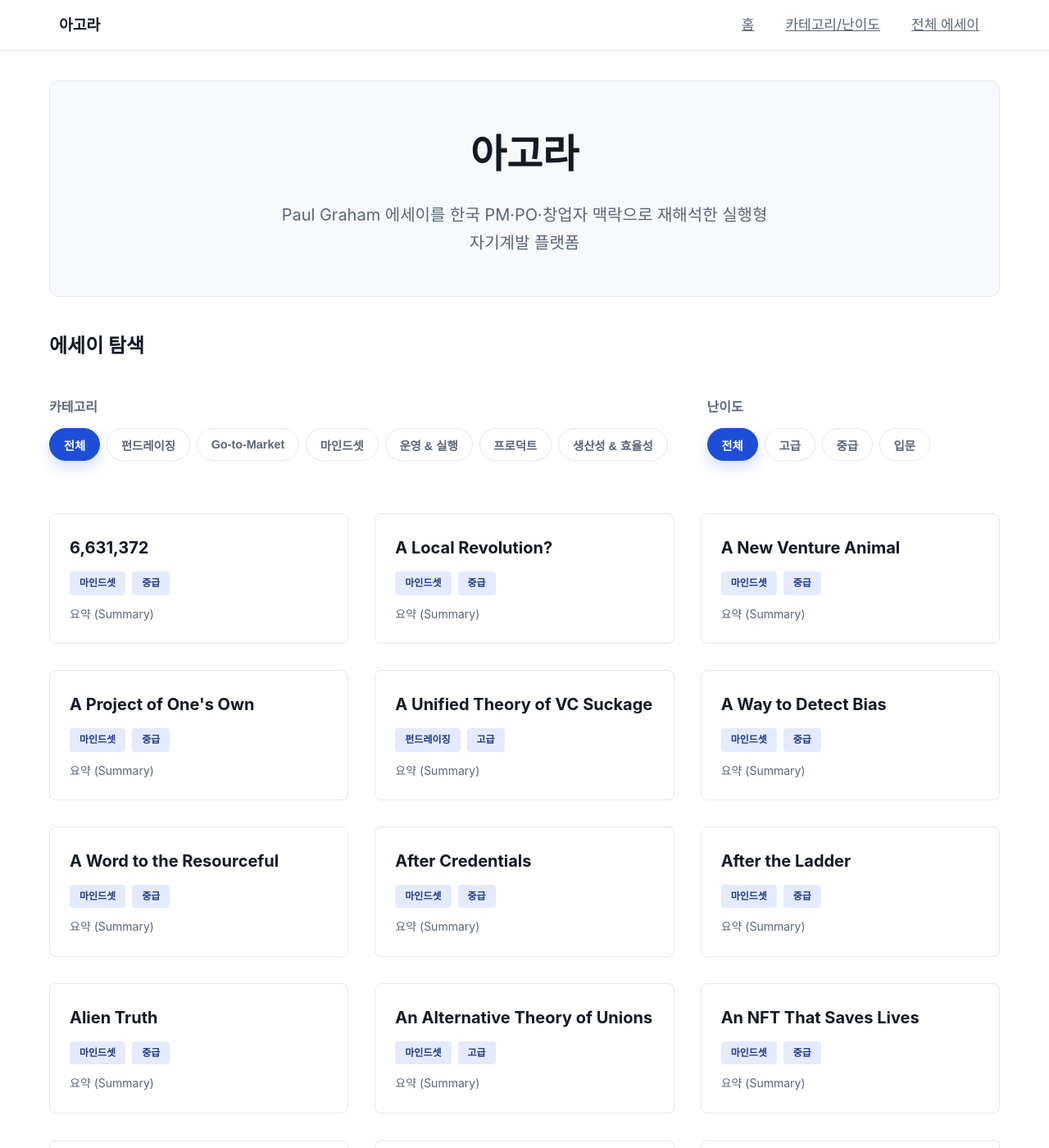
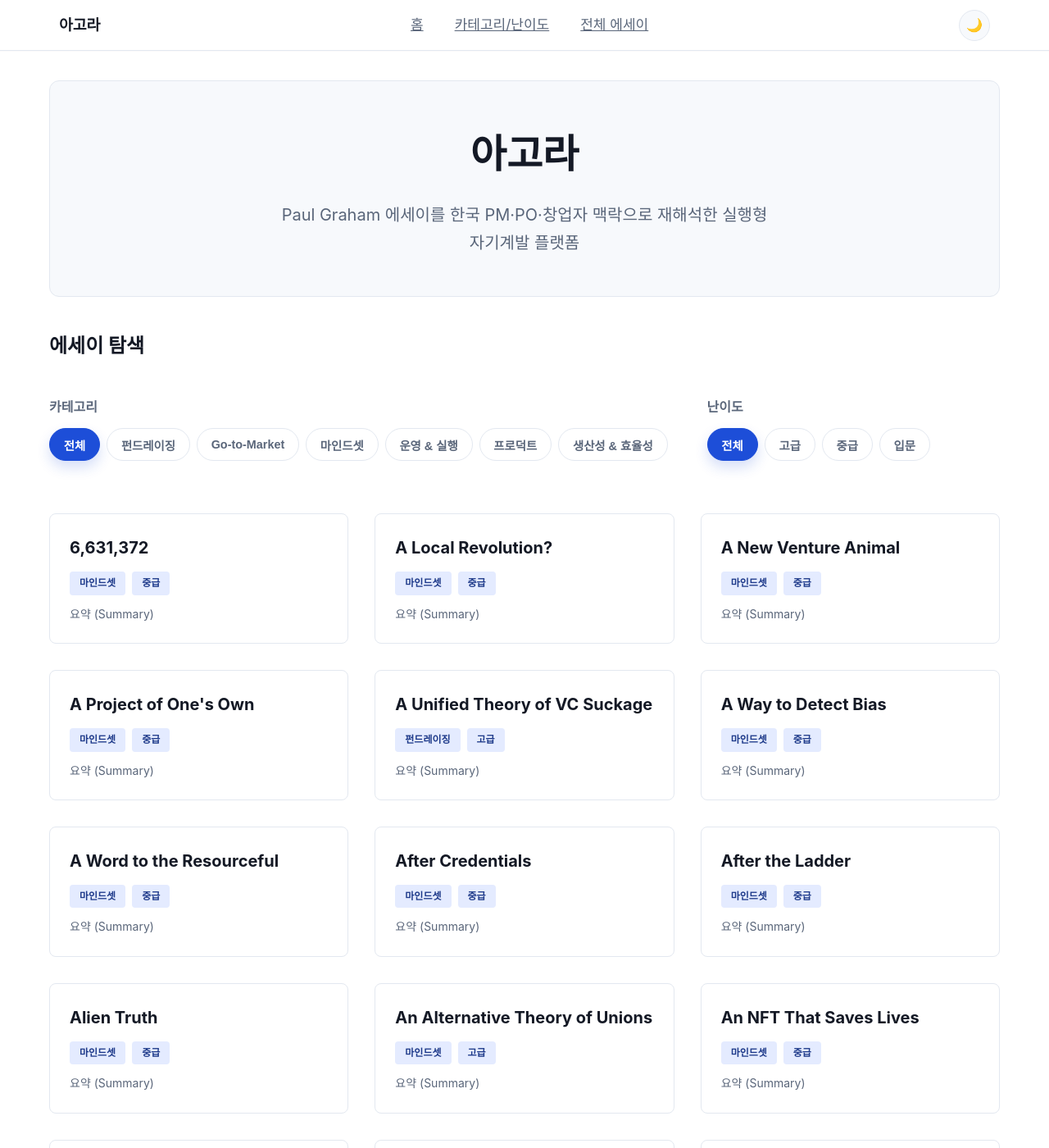
Before and after one commit to arenga/YC, a Jekyll site: the page built from blog/index.html, in a window 1280 px wide and 1400 px high. Shown: the whole window at 82% size. Built offline with Jekyll 4.4.1, drawn with Linux system fonts in a browser that asks for light colours; some web fonts are replaced.

Commit message:
feat: add light/dark theme toggle

```diff
--- a/blog/_layouts/default.html
+++ b/blog/_layouts/default.html
@@ -1,5 +1,5 @@
 <!DOCTYPE html>
-<html lang="ko">
+<html lang="ko" data-theme="light">
 <head>
   <meta charset="UTF-8">
   <meta name="viewport" content="width=device-width, initial-scale=1.0">
@@ -16,6 +16,9 @@
         <a href="{{ '/' | relative_url }}">홈</a>
         <a href="{{ '/' | relative_url }}#filters">카테고리/난이도</a>
         <a href="{{ '/essays/' | relative_url }}">전체 에세이</a>
+      </div>
+      <div class="nav-actions">
+        <button id="theme-toggle" class="theme-toggle" type="button" aria-pressed="false" aria-label="다크 모드 전환">🌙</button>
       </div>
     </nav>
   </header>
@@ -55,6 +58,37 @@
       btn.addEventListener('click', () => window.scrollTo({ top: 0, behavior: 'smooth' }));
       toggle();
     })();
+
+    (function themeToggle() {
+      const storageKey = 'agora-theme';
+      const root = document.documentElement;
+      const btn = document.getElementById('theme-toggle');
+
+      function applyTheme(theme) {
+        root.setAttribute('data-theme', theme);
+        localStorage.setItem(storageKey, theme);
+        if (btn) {
+          const isDark = theme === 'dark';
+          btn.setAttribute('aria-pressed', String(isDark));
+          btn.textContent = isDark ? '☀️' : '🌙';
+          btn.title = isDark ? '라이트 모드로' : '다크 모드로';
+        }
+      }
+
+      const preferred = (() => {
+        const saved = localStorage.getItem(storageKey);
+        if (saved === 'dark' || saved === 'light') return saved;
+        return window.matchMedia && window.matchMedia('(prefers-color-scheme: dark)').matches ? 'dark' : 'light';
+      })();
+
+      applyTheme(preferred);
+      if (btn) {
+        btn.addEventListener('click', () => {
+          const next = root.getAttribute('data-theme') === 'dark' ? 'light' : 'dark';
+          applyTheme(next);
+        });
+      }
+    })();
   </script>
 </body>
 </html>
--- a/blog/assets/css/main.css
+++ b/blog/assets/css/main.css
@@ -8,6 +8,7 @@
 }
 
 :root {
+  color-scheme: light;
   --color-bg: #ffffff;
   --color-surface: #f7f9fc;
   --color-text: #141925;
@@ -23,6 +24,19 @@
   --content-width: 72ch;
 }
 
+[data-theme="dark"] {
+  color-scheme: dark;
+  --color-bg: #0c111b;
+  --color-surface: #0f172a;
+  --color-text: #e5ebf5;
+  --color-text-light: #b5c1d6;
+  --color-border: #1f2937;
+  --color-primary: #60a5fa;
+  --color-primary-strong: #93c5fd;
+  --color-primary-soft: rgba(96, 165, 250, 0.16);
+  --color-hover: rgba(96, 165, 250, 0.12);
+}
+
 body {
   font-family: var(--font-sans);
   font-size: 17px;
@@ -31,6 +45,7 @@
   background: var(--color-bg);
   -webkit-font-smoothing: antialiased;
   text-rendering: optimizeLegibility;
+  transition: background-color 0.2s ease, color 0.2s ease;
 }
 
 /* Header */
@@ -44,6 +59,11 @@
   z-index: 100;
   box-shadow: 0 1px 0 rgba(0, 0, 0, 0.02);
   transition: transform 0.2s ease, box-shadow 0.2s ease;
+}
+
+[data-theme="dark"] .site-header {
+  background: rgba(12, 17, 27, 0.92);
+  box-shadow: 0 1px 0 rgba(0, 0, 0, 0.5);
 }
 
 .site-header.hide {
@@ -95,6 +115,37 @@
 }
 
 .nav-links a:focus-visible {
+  outline: 2px solid var(--color-primary);
+  outline-offset: 2px;
+}
+
+.nav-actions {
+  display: flex;
+  align-items: center;
+  gap: 0.5rem;
+}
+
+.theme-toggle {
+  width: 38px;
+  height: 38px;
+  border-radius: 50%;
+  border: 1px solid var(--color-border);
+  background: var(--color-surface);
+  color: var(--color-text);
+  cursor: pointer;
+  display: inline-flex;
+  align-items: center;
+  justify-content: center;
+  font-size: 1rem;
+  transition: all 0.2s ease;
+}
+
+.theme-toggle:hover {
+  box-shadow: 0 6px 16px rgba(0, 0, 0, 0.12);
+  border-color: var(--color-primary);
+}
+
+.theme-toggle:focus-visible {
   outline: 2px solid var(--color-primary);
   outline-offset: 2px;
 }
@@ -204,6 +255,17 @@
   grid-template-rows: auto auto 1fr;
 }
 
+[data-theme="dark"] .hero,
+[data-theme="dark"] .essay-card,
+[data-theme="dark"] .toc {
+  background: #0f172a;
+}
+
+[data-theme="dark"] .essay-card {
+  border-color: #1f2937;
+  box-shadow: 0 6px 16px rgba(0, 0, 0, 0.35);
+}
+
 .essay-card:hover {
   box-shadow: 0 4px 12px rgba(0, 0, 0, 0.1);
   border-color: var(--color-primary);
@@ -217,6 +279,10 @@
 .essay-card-title a {
   color: var(--color-text);
   text-decoration: none;
+}
+
+[data-theme="dark"] .essay-card-title a {
+  color: var(--color-text);
 }
 
 .essay-card-title a:hover {
@@ -285,6 +351,10 @@
   z-index: 200;
 }
 
+[data-theme="dark"] .reading-progress {
+  background: rgba(31, 41, 55, 0.9);
+}
+
 .reading-progress span {
   display: block;
   height: 100%;
@@ -293,6 +363,9 @@
   transition: width 0.1s ease-out;
 }
 
+[data-theme="dark"] .reading-progress span {
+  background: linear-gradient(90deg, #60a5fa, #a78bfa);
+}
 .scroll-top {
   position: fixed;
   right: 16px;
@@ -310,6 +383,12 @@
   opacity: 0;
   pointer-events: none;
   transition: all 0.2s ease;
+}
+
+[data-theme="dark"] .scroll-top {
+  background: #0f172a;
+  color: var(--color-primary);
+  box-shadow: 0 12px 30px rgba(0, 0, 0, 0.45);
 }
 
 .scroll-top.show {
@@ -432,6 +511,11 @@
   padding: 1rem 1.25rem;
   margin: 0 auto 1.5rem;
   box-shadow: 0 10px 25px rgba(20, 25, 37, 0.06);
+}
+
+[data-theme="dark"] .toc {
+  background: linear-gradient(145deg, #0f172a, #0c1220);
+  box-shadow: 0 10px 25px rgba(0, 0, 0, 0.35);
 }
 
 .toc-header {
```
